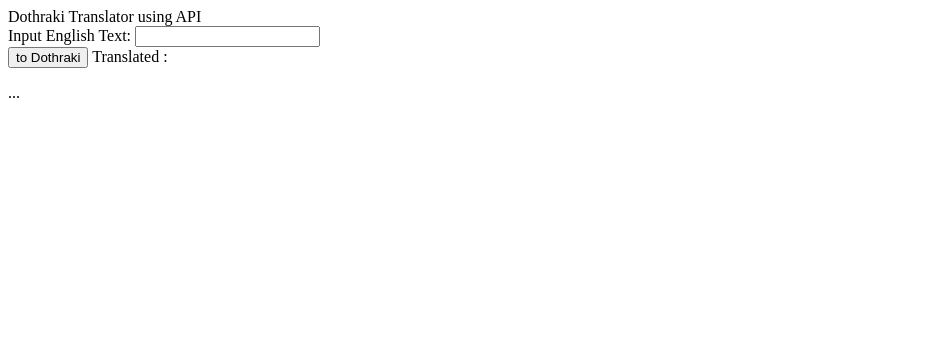
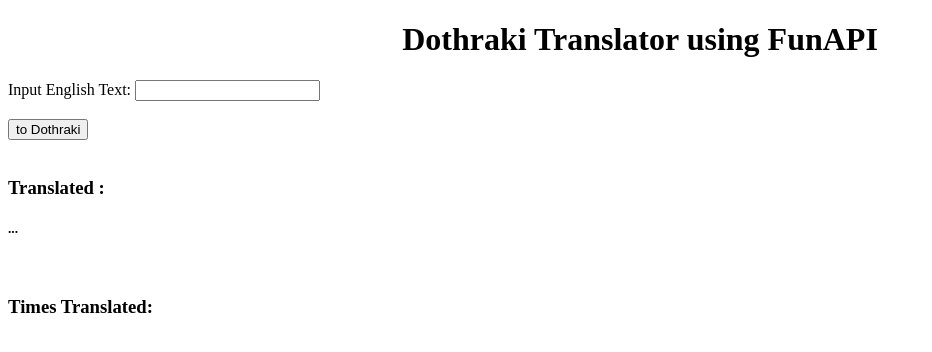
Before and after one commit to ayushakya2000/dothraki, a plain HTML site: page index.html in a window 1280 px wide. Shown: the whole page, without its empty margins (0-932 px from the left). Drawn offline with Linux system fonts and the light colour scheme; no server answers.

Commit message:
Update index.html
fixed errors

```diff
--- a/index.html
+++ b/index.html
@@ -1,18 +1,24 @@
 <!DOCTYPE html>
 <html>
 <head>
-  Dothraki Translator using API
+  <h1 align="center">Dothraki Translator using FunAPI</h1>
   <title>Dothraki Translator</title>
 </head>
 <body>
-  <form id="form" action="/">
-    Input English Text: <input type="text" name=eng>
+  <form>
+    Input English Text: <input type="text" id="formtext">
 
   </form>
+
+  <br>
   <button id="submission" onclick="run()">to Dothraki</button>
-  Translated :
-  <p id="translation">...</p>
-
+  <br>
+  <br>
+  <h3>Translated :</h3>
+  <h5><p id="translation">...</p></h5>
+  <br>
+  <h3>Times Translated:</h3>
+  <h5><p id="times"></p></h5>
   <script src="serxml.js"></script>
 
 </body>
```
